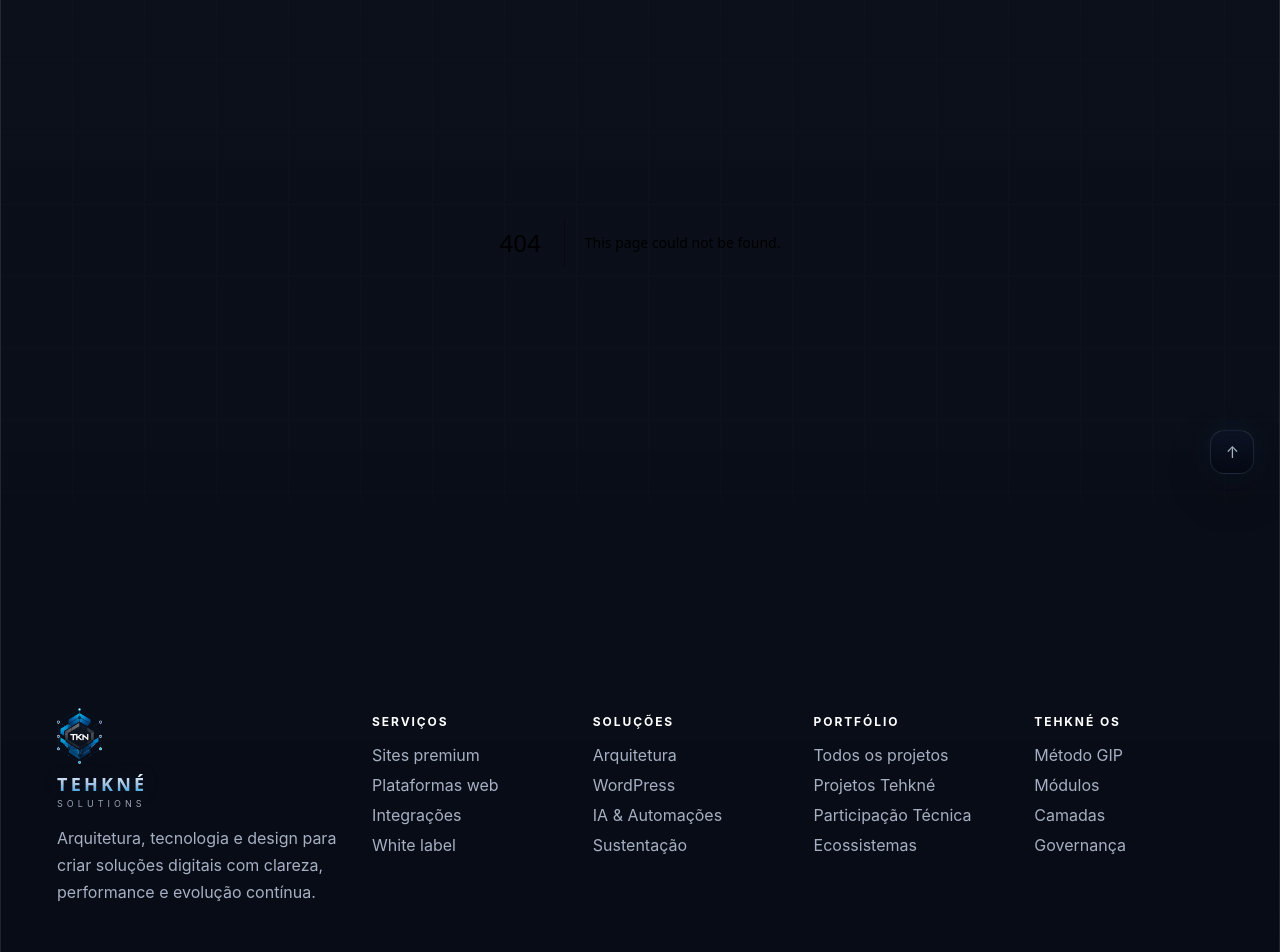
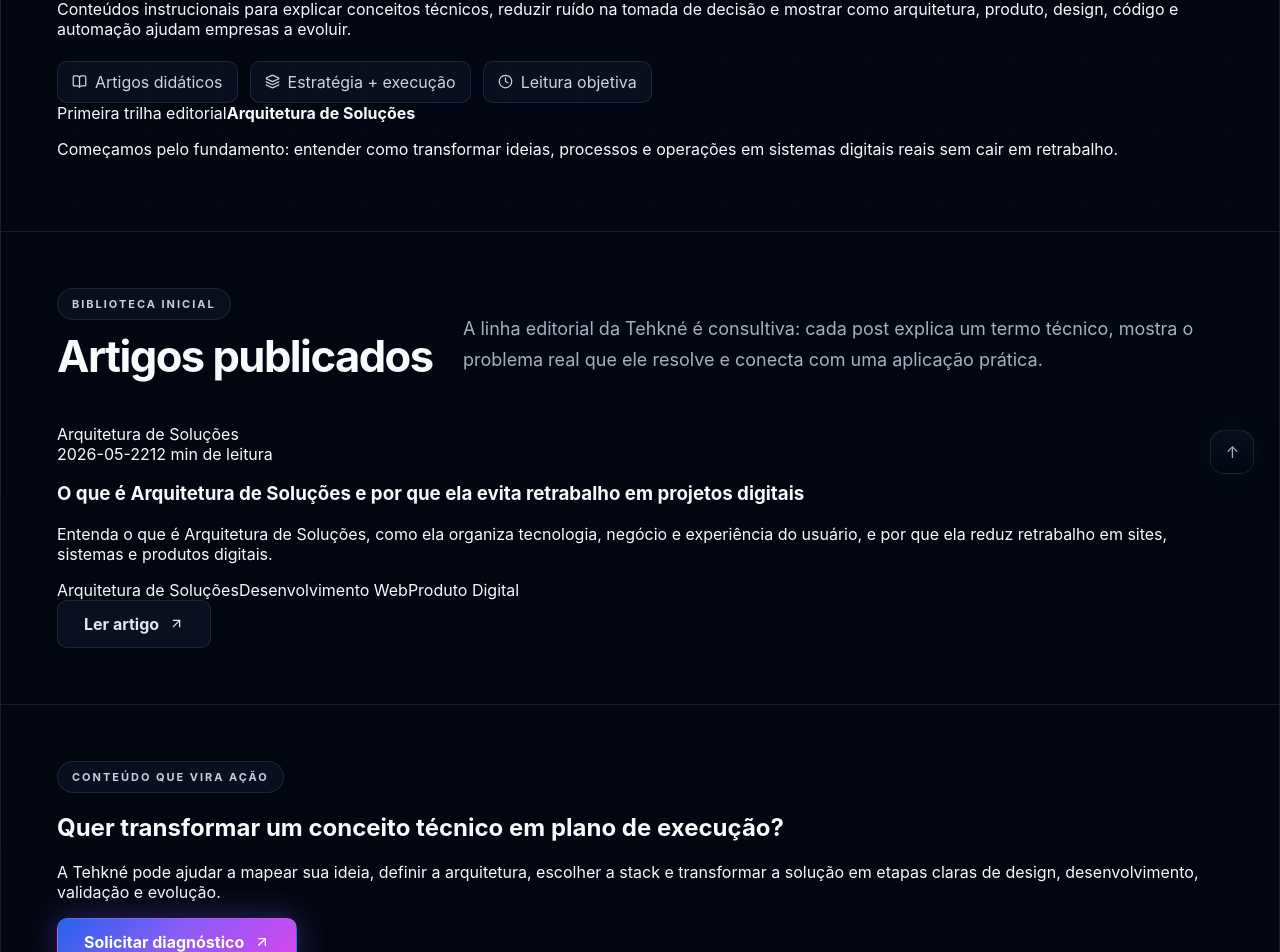
Before and after one commit to Tehkne-Solutions/tehkne-site, a Next.js app: page /blog in a window 1280 px wide. Before the commit this address had no page. Shown: the part 300-1252 px from the top of the page. Built offline with nearby package versions, Linux system fonts and the light colour scheme.

Commit message:
feat: add blog listing page

```diff
--- /dev/null
+++ b/app/blog/page.tsx
@@ -0,0 +1,94 @@
+import { ArrowUpRight, BookOpen, Clock, Layers3 } from 'lucide-react';
+import { blogPosts } from './blog-data';
+
+export const metadata = {
+  title: 'Blog | Tehkné Solutions',
+  description:
+    'Conteúdos instrucionais da Tehkné sobre arquitetura de soluções, desenvolvimento web, WordPress avançado, IA, automações, UX, produto digital e operação técnica.'
+};
+
+export default function BlogPage() {
+  const featuredPost = blogPosts[0];
+
+  return (
+    <main>
+      <section className="section-frame blog-hero">
+        <div className="blog-hero-copy">
+          <span className="eyebrow">Blog Tehkné • Conhecimento aplicado</span>
+          <h1>Guias práticos para transformar tecnologia em operação real.</h1>
+          <p>
+            Conteúdos instrucionais para explicar conceitos técnicos, reduzir ruído na tomada de decisão
+            e mostrar como arquitetura, produto, design, código e automação ajudam empresas a evoluir.
+          </p>
+          <div className="trust-strip">
+            <span><BookOpen size={15} /> Artigos didáticos</span>
+            <span><Layers3 size={15} /> Estratégia + execução</span>
+            <span><Clock size={15} /> Leitura objetiva</span>
+          </div>
+        </div>
+        <aside className="blog-hero-panel">
+          <span className="panel-kicker">Primeira trilha editorial</span>
+          <strong>Arquitetura de Soluções</strong>
+          <p>
+            Começamos pelo fundamento: entender como transformar ideias, processos e operações
+            em sistemas digitais reais sem cair em retrabalho.
+          </p>
+        </aside>
+      </section>
+
+      <section className="section-frame blog-section" id="artigos">
+        <div className="section-heading inline">
+          <div>
+            <span className="eyebrow">Biblioteca inicial</span>
+            <h2>Artigos publicados</h2>
+          </div>
+          <p>
+            A linha editorial da Tehkné é consultiva: cada post explica um termo técnico,
+            mostra o problema real que ele resolve e conecta com uma aplicação prática.
+          </p>
+        </div>
+
+        <div className="blog-grid">
+          {blogPosts.map((post) => (
+            <article className="blog-card" key={post.slug}>
+              <div className="blog-card-cover" aria-hidden="true">
+                <span>{post.category}</span>
+                <div className="blog-card-orbit" />
+              </div>
+              <div className="blog-card-body">
+                <div className="blog-card-meta">
+                  <span>{post.date}</span>
+                  <span>{post.readingTime}</span>
+                </div>
+                <h3>{post.title}</h3>
+                <p>{post.description}</p>
+                <div className="blog-tags">
+                  {post.tags.slice(0, 3).map((tag) => (
+                    <span key={tag}>{tag}</span>
+                  ))}
+                </div>
+                <a className="btn btn-secondary" href={`/blog/${post.slug}`}>
+                  Ler artigo <ArrowUpRight size={15} />
+                </a>
+              </div>
+            </article>
+          ))}
+        </div>
+      </section>
+
+      <section className="section-frame blog-cta">
+        <div>
+          <span className="eyebrow">Conteúdo que vira ação</span>
+          <h2>Quer transformar um conceito técnico em plano de execução?</h2>
+          <p>
+            A Tehkné pode ajudar a mapear sua ideia, definir a arquitetura, escolher a stack
+            e transformar a solução em etapas claras de design, desenvolvimento, validação e evolução.
+          </p>
+        </div>
+        <a className="btn btn-primary coin" href="/contato#contato-form">
+          Solicitar diagnóstico <ArrowUpRight size={16} />
+        </a>
+      </section>
+    </main>
+  );
+}
```
